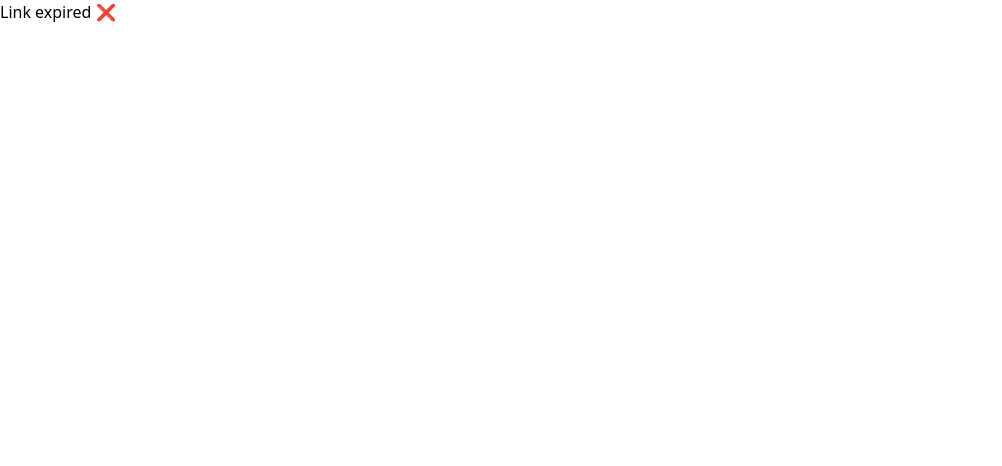
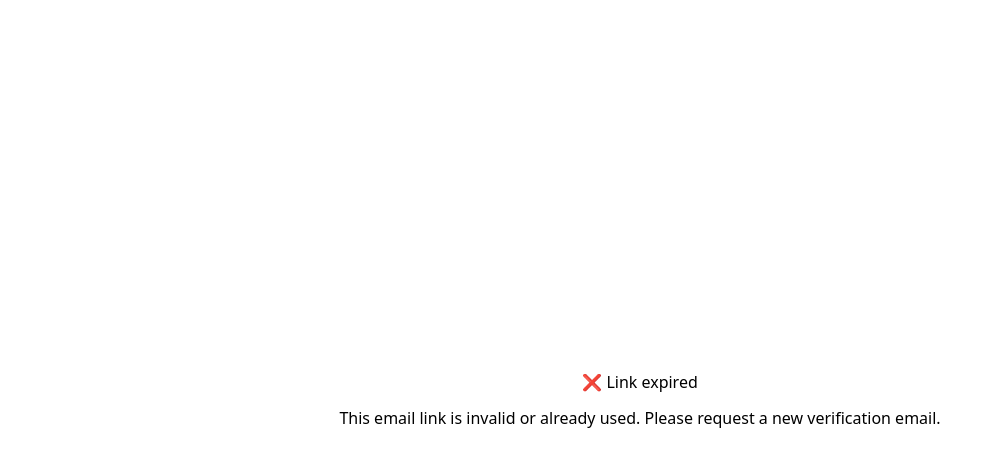
Before and after one commit to evenup25/evenup-web, a Next.js app: page /auth/verify-email in a window 1280 px wide. Shown: the top 466 px of the page, without its empty margins (0-1002 px from the left). Built offline with nearby package versions, Linux system fonts and the light colour scheme; no server answers.

Commit message:
change couple of changes related with verify email

```diff
--- a/app/auth/verify-email/page.tsx
+++ b/app/auth/verify-email/page.tsx
@@ -1,41 +1,156 @@
 "use client";
 
-import { supabase } from "@/public/lib/supabase";
 import { useEffect, useState } from "react";
+import { createClient } from "@supabase/supabase-js";
+
+const supabase = createClient(
+  process.env.NEXT_PUBLIC_SUPABASE_URL!,
+  process.env.NEXT_PUBLIC_SUPABASE_ANON_KEY!,
+);
+
+type Status = "loading" | "verified" | "expired" | "deleted" | "error";
 
 export default function VerifyEmailPage() {
-  const [status, setStatus] = useState<"loading" | "success" | "expired">("loading");
+  const [status, setStatus] = useState<Status>("loading");
+  const [message, setMessage] = useState<string>("");
 
   useEffect(() => {
     (async () => {
-      const { data } = await supabase.auth.getSession();
-      const session = data.session;
+      try {
+        /* -------------------------------------------------
+         * 0️⃣ Handle reused / expired magic link
+         * ------------------------------------------------- */
+        if (window.location.hash.includes("error=access_denied")) {
+          setStatus("expired");
+          return;
+        }
 
-      if (!session?.user?.email_confirmed_at) {
-        setStatus("expired");
-        return;
+        /* -------------------------------------------------
+         * 1️⃣ Hydrate session from magic link
+         * ------------------------------------------------- */
+        const { data, error } = await supabase.auth.getSession();
+
+        if (error || !data.session?.user) {
+          setStatus("expired");
+          return;
+        }
+
+        const user = data.session.user;
+        console.log("user", user);
+
+        /* -------------------------------------------------
+         * 2️⃣ Ensure email is verified
+         * ------------------------------------------------- */
+        if (!user.email_confirmed_at) {
+          setStatus("expired");
+          return;
+        }
+
+        /* -------------------------------------------------
+         * 3️⃣ Materialize / claim profile (idempotent)
+         * ------------------------------------------------- */
+        const { error: rpcError } = await supabase.rpc("materialize_user_profile", {
+          p_profile_id: user.id,
+          p_email: user.email,
+          p_phone: null,
+          p_nickname: null,
+          p_verified_channel: "email",
+        });
+
+        if (rpcError) {
+          if (rpcError.message?.includes("account_deleted")) {
+            setStatus("deleted");
+            return;
+          }
+          throw rpcError;
+        }
+
+        setStatus("verified");
+      } catch (err: any) {
+        console.error("[verify-email]", err);
+        setMessage(err?.message ?? "Unexpected error");
+        setStatus("error");
       }
-
-      await supabase
-        .from("user_profiles")
-        .update({ email_verified_at: session.user.email_confirmed_at })
-        .eq("id", session.user.id)
-        .is("email_verified_at", null);
-
-      setStatus("success");
     })();
   }, []);
 
-  if (status === "loading") return <p>Verifying…</p>;
+  /* ───────────────────────── UI ───────────────────────── */
 
-  if (status === "success") {
+  if (status === "loading") {
     return (
-      <div>
-        <h2>Email verified ✅</h2>
-        <a href="evenup://auth/verified">Open App</a>
-      </div>
+      <Center>
+        <h2>Verifying your email…</h2>
+        <p>Please wait.</p>
+      </Center>
     );
   }
 
-  return <p>Link expired ❌</p>;
+  if (status === "verified") {
+    return (
+      <Center>
+        <h2>✅ Email verified</h2>
+        <p>Your account is now active.</p>
+
+        <a href="evenup://auth/verified" style={button}>
+          Open App
+        </a>
+      </Center>
+    );
+  }
+
+  if (status === "expired") {
+    return (
+      <Center>
+        <h2>❌ Link expired</h2>
+        <p>This email link is invalid or already used. Please request a new verification email.</p>
+      </Center>
+    );
+  }
+
+  if (status === "deleted") {
+    return (
+      <Center>
+        <h2>🚫 Account deleted</h2>
+        <p>This account was deleted. Please sign up again to continue.</p>
+      </Center>
+    );
+  }
+
+  return (
+    <Center>
+      <h2>⚠️ Verification failed</h2>
+      <p>{message || "Something went wrong."}</p>
+    </Center>
+  );
 }
+
+/* ───────────────────── Helpers ───────────────────── */
+
+function Center({ children }: { children: React.ReactNode }) {
+  return (
+    <main
+      style={{
+        minHeight: "100vh",
+        display: "flex",
+        alignItems: "center",
+        justifyContent: "center",
+        flexDirection: "column",
+        gap: 12,
+        textAlign: "center",
+        padding: 24,
+      }}
+    >
+      {children}
+    </main>
+  );
+}
+
+const button: React.CSSProperties = {
+  marginTop: 16,
+  padding: "12px 20px",
+  background: "#2563eb",
+  color: "#fff",
+  borderRadius: 8,
+  textDecoration: "none",
+  fontWeight: 600,
+};
--- a/public/lib/supabase.ts
+++ /dev/null
@@ -1,6 +0,0 @@
-import { createClient } from "@supabase/supabase-js";
-
-export const supabase = createClient(
-  process.env.NEXT_PUBLIC_SUPABASE_URL!,
-  process.env.NEXT_PUBLIC_SUPABASE_ANON_KEY!,
-);
```
